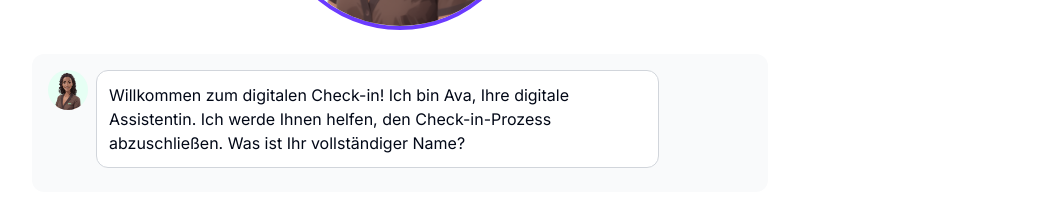
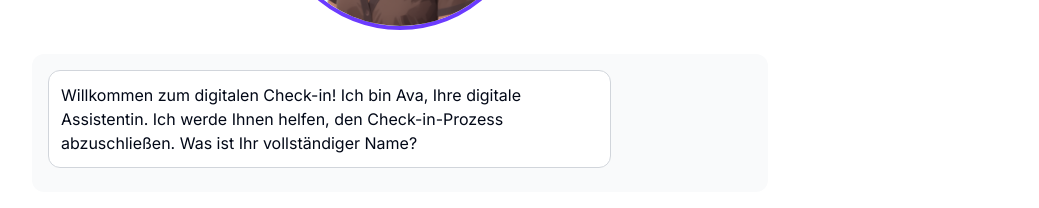
Before and after one commit to freshetomate17/avi-intake-wizard, a React (Vite) app: page / in a window 1280 px wide. Shown: the part 318-526 px from the top of the page, without its empty margins (240-1279 px from the left). Built offline with nearby package versions, Linux system fonts and the light colour scheme; grey boxes are pictures that could not be loaded.

Commit message:
Remove small images
Remove the small images from the UI.

```diff
--- a/src/components/ChatBot.tsx
+++ b/src/components/ChatBot.tsx
@@ -1,6 +1,5 @@
 
 import React, { useState, useRef } from "react";
-import { Avatar, AvatarImage, AvatarFallback } from "@/components/ui/avatar";
 import { Camera, FileText } from "lucide-react";
 import { useToast } from "@/hooks/use-toast";
 
@@ -188,14 +187,6 @@ const ChatBot: React.FC<ChatBotProps> = ({ onComplete }) => {
               message.sender === "user" ? "justify-end" : "justify-start"
             }`}
           >
-            {message.sender === "bot" && (
-              <div className="mr-2">
-                <Avatar className="h-10 w-10">
-                  <AvatarImage src="/lovable-uploads/4ac88d2c-b393-4839-af1c-03df49b78e8c.png" alt="Ava" />
-                  <AvatarFallback>AVA</AvatarFallback>
-                </Avatar>
-              </div>
-            )}
             <div
               className={`p-3 rounded-lg max-w-[80%] ${
                 message.sender === "user"
@@ -222,12 +213,6 @@ const ChatBot: React.FC<ChatBotProps> = ({ onComplete }) => {
         ))}
         {isAnalyzing && (
           <div className="flex justify-start mb-2">
-            <div className="mr-2">
-              <Avatar className="h-10 w-10">
-                <AvatarImage src="/lovable-uploads/4ac88d2c-b393-4839-af1c-03df49b78e8c.png" alt="Ava" />
-                <AvatarFallback>AVA</AvatarFallback>
-              </Avatar>
-            </div>
             <div className="bg-white border border-gray-300 p-3 rounded-lg">
               <div className="flex items-center">
                 <span className="mr-2">Dokument wird analysiert</span>
```
